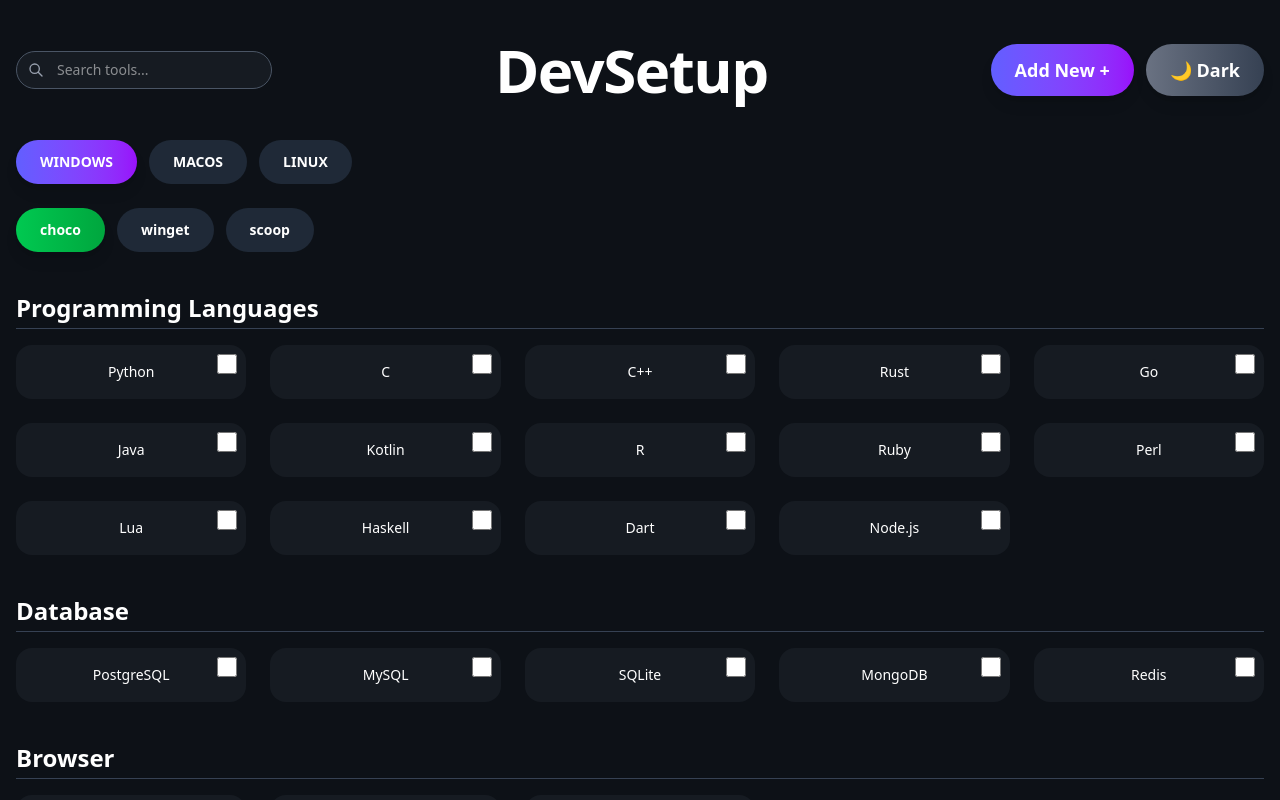
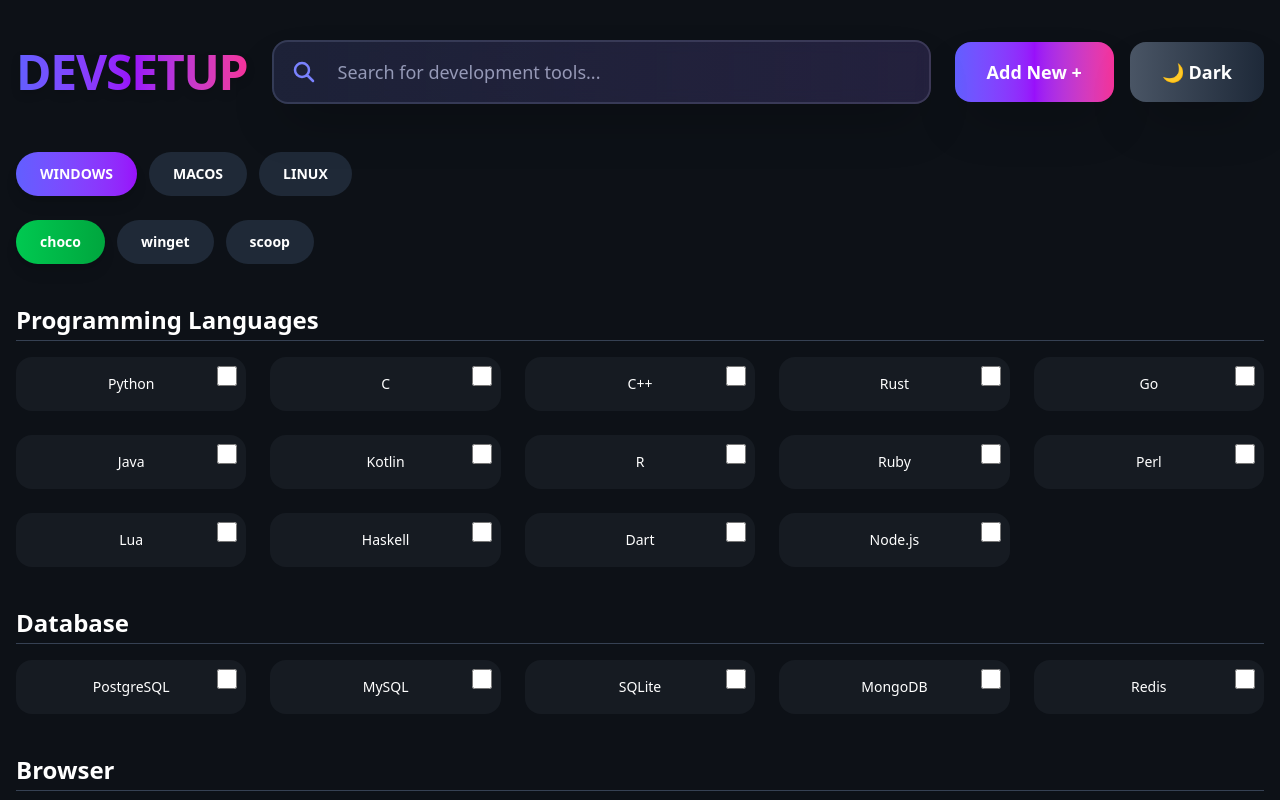
Before and after one commit to CodeCompasss/DevSetup, a Next.js app: page / in a window 1280 px wide. Shown: the top 800 px of the page. Built offline with nearby package versions, Linux system fonts and the light colour scheme.

Commit message:
ARRANGED SEARCH BOX

```diff
--- a/src/app/page.tsx
+++ b/src/app/page.tsx
@@ -104,19 +104,27 @@
       data-theme={theme}
     >
       <div className="max-w-screen mx-auto px-4 py-10">
-        {/* Header with Search, Add + and theme toggle */}
-        <div className="flex items-center justify-between mb-10">
-          {/* Left side - Search Box */}
-          <div className="relative w-64 hidden sm:block">
+        {/* Header with Title, Search, and Action buttons */}
+        <div className="flex flex-col lg:flex-row lg:items-center lg:justify-between gap-6 mb-12">
+          {/* Left side - Title */}
+          <h1 className="text-3xl sm:text-4xl lg:text-5xl font-black tracking-tight text-left">
+            <span className="text-transparent bg-clip-text bg-gradient-to-r from-indigo-500 via-purple-600 to-pink-500 drop-shadow-lg">
+              DEVSETUP
+            </span>
+          </h1>
+
+          {/* Center/Bottom - Search Box */}
+          <div className="relative w-full max-w-2xl lg:max-w-3xl hidden sm:block">
             <input
               type="text"
-              placeholder="Search tools..."
+              placeholder="Search for development tools..."
               value={searchQuery}
               onChange={(e) => setSearchQuery(e.target.value)}
-              className="w-full px-4 py-2 pl-10 bg-[var(--card-bg)] text-[var(--foreground)] border border-gray-600 rounded-full focus:outline-none focus:ring-2 focus:ring-indigo-500 focus:border-transparent transition-all duration-200 text-sm"
+              className="w-full px-8 py-4 pl-16 bg-gradient-to-r from-[var(--card-bg)] to-gray-800/50 text-[var(--foreground)] border-2 border-gray-600/50 rounded-2xl focus:outline-none focus:ring-4 focus:ring-indigo-500/30 focus:border-indigo-400 transition-all duration-500 text-lg placeholder-gray-400 shadow-2xl hover:shadow-indigo-500/20 backdrop-blur-sm"
             />
+            <div className="absolute left-5 top-1/2 transform -translate-y-1/2">
               <svg
-              className="absolute left-3 top-1/2 transform -translate-y-1/2 w-4 h-4 text-gray-400"
+                className="w-6 h-6 text-indigo-400"
                 fill="none"
                 stroke="currentColor"
                 viewBox="0 0 24 24"
@@ -124,25 +132,22 @@
                 <path
                   strokeLinecap="round"
                   strokeLinejoin="round"
-                strokeWidth={2}
+                  strokeWidth={2.5}
                   d="M21 21l-6-6m2-5a7 7 0 11-14 0 7 7 0 0114 0z"
                 />
               </svg>
             </div>
-
-          {/* Center - Title */}
-          <h1 className="text-4xl sm:text-6xl font-extrabold tracking-tight">
-            DevSetup
-          </h1>
+            <div className="absolute inset-0 rounded-2xl bg-gradient-to-r from-indigo-500/10 to-purple-500/10 pointer-events-none"></div>
+          </div>
 
           {/* Right side - Action buttons */}
-          <div className="flex gap-3">
+          <div className="flex gap-4 lg:flex-shrink-0">
             {/* Add New + button */}
             <a
               href="https://forms.gle/cWfDnzvYo5dBuy7C7"
               target="_blank"
               rel="noopener noreferrer"
-              className="px-6 py-3 text-lg bg-gradient-to-r from-indigo-500 to-purple-600 hover:from-indigo-600 hover:to-purple-700 text-white font-semibold rounded-full shadow-lg transition duration-300"
+              className="px-8 py-4 text-lg bg-gradient-to-r from-indigo-500 via-purple-600 to-pink-500 hover:from-indigo-600 hover:via-purple-700 hover:to-pink-600 text-white font-bold rounded-2xl shadow-2xl hover:shadow-indigo-500/30 transition-all duration-300 transform hover:scale-105 hover:-translate-y-1"
             >
                Add New +
             </a>
@@ -150,7 +155,7 @@
             {/* Theme Toggle button */}
             <button
               onClick={() => setTheme(theme === "light" ? "dark" : "light")}
-              className="px-6 py-3 text-lg bg-gradient-to-r from-gray-500 to-gray-700 hover:from-gray-600 hover:to-gray-800 text-white font-semibold rounded-full shadow-lg transition duration-300"
+              className="px-8 py-4 text-lg bg-gradient-to-r from-gray-600 to-gray-800 hover:from-gray-700 hover:to-gray-900 text-white font-bold rounded-2xl shadow-2xl hover:shadow-gray-500/30 transition-all duration-300 transform hover:scale-105 hover:-translate-y-1"
             >
               {theme === "light" ? "🌞 Light" : "🌙 Dark"}
             </button>
@@ -158,17 +163,18 @@
         </div>
 
         {/* Mobile Search Box */}
-        <div className="mb-6 sm:hidden">
+        <div className="mb-10 sm:hidden">
           <div className="relative">
             <input
               type="text"
-              placeholder="Search tools..."
+              placeholder="🔍 Search for development tools..."
               value={searchQuery}
               onChange={(e) => setSearchQuery(e.target.value)}
-              className="w-full px-4 py-3 pl-10 bg-[var(--card-bg)] text-[var(--foreground)] border border-gray-600 rounded-full focus:outline-none focus:ring-2 focus:ring-indigo-500 focus:border-transparent transition-all duration-200"
+              className="w-full px-8 py-5 pl-16 bg-gradient-to-r from-[var(--card-bg)] to-gray-800/50 text-[var(--foreground)] border-2 border-gray-600/50 rounded-2xl focus:outline-none focus:ring-4 focus:ring-indigo-500/30 focus:border-indigo-400 transition-all duration-500 text-lg placeholder-gray-400 shadow-2xl hover:shadow-indigo-500/20 backdrop-blur-sm"
             />
+            <div className="absolute left-5 top-1/2 transform -translate-y-1/2">
               <svg
-              className="absolute left-3 top-1/2 transform -translate-y-1/2 w-5 h-5 text-gray-400"
+                className="w-6 h-6 text-indigo-400"
                 fill="none"
                 stroke="currentColor"
                 viewBox="0 0 24 24"
@@ -176,10 +182,12 @@
                 <path
                   strokeLinecap="round"
                   strokeLinejoin="round"
-                strokeWidth={2}
+                  strokeWidth={2.5}
                   d="M21 21l-6-6m2-5a7 7 0 11-14 0 7 7 0 0114 0z"
                 />
               </svg>
+            </div>
+            <div className="absolute inset-0 rounded-2xl bg-gradient-to-r from-indigo-500/10 to-purple-500/10 pointer-events-none"></div>
           </div>
         </div>
 
```
Lines whose indentation alone changed are shown as unchanged.
